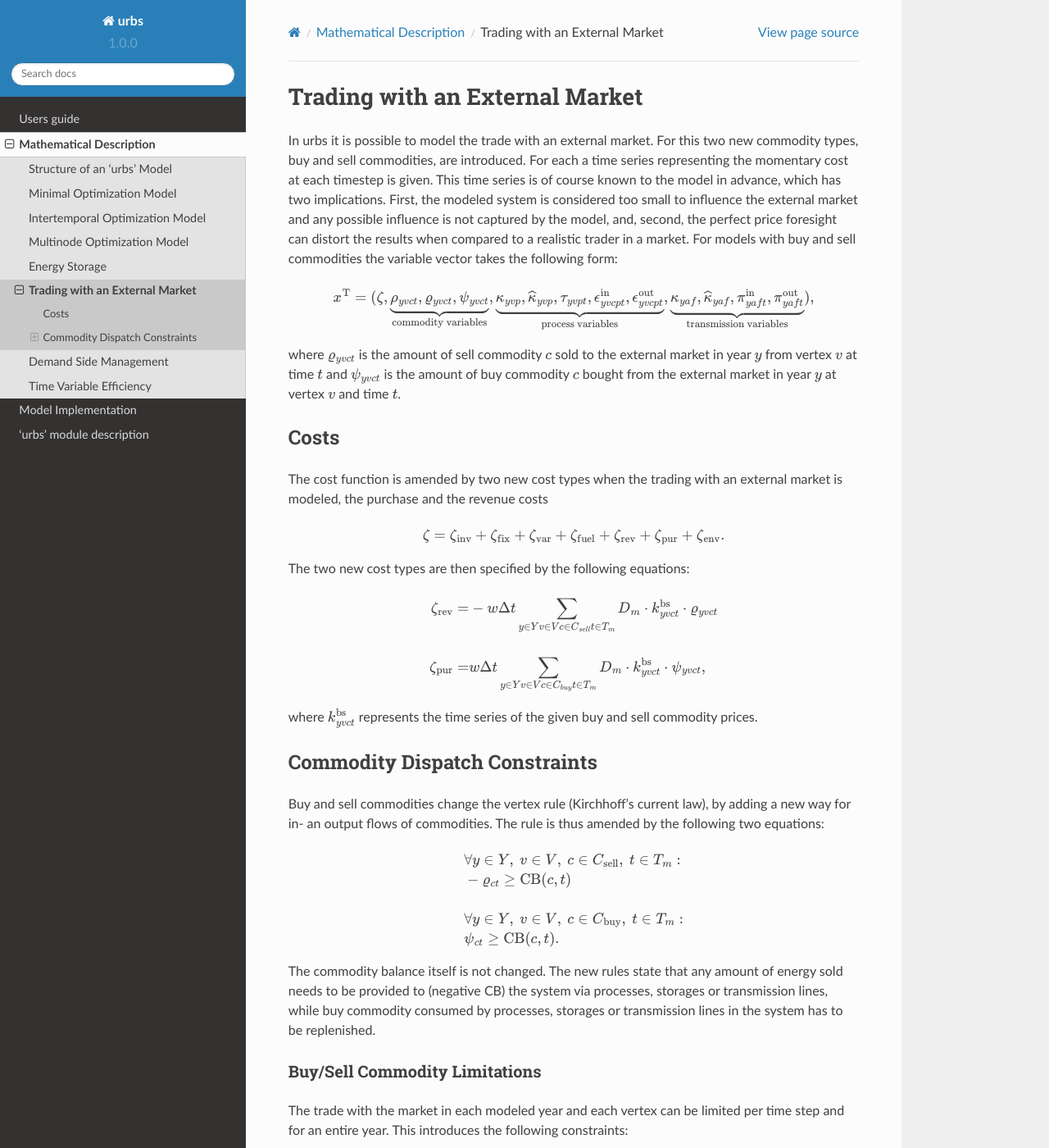
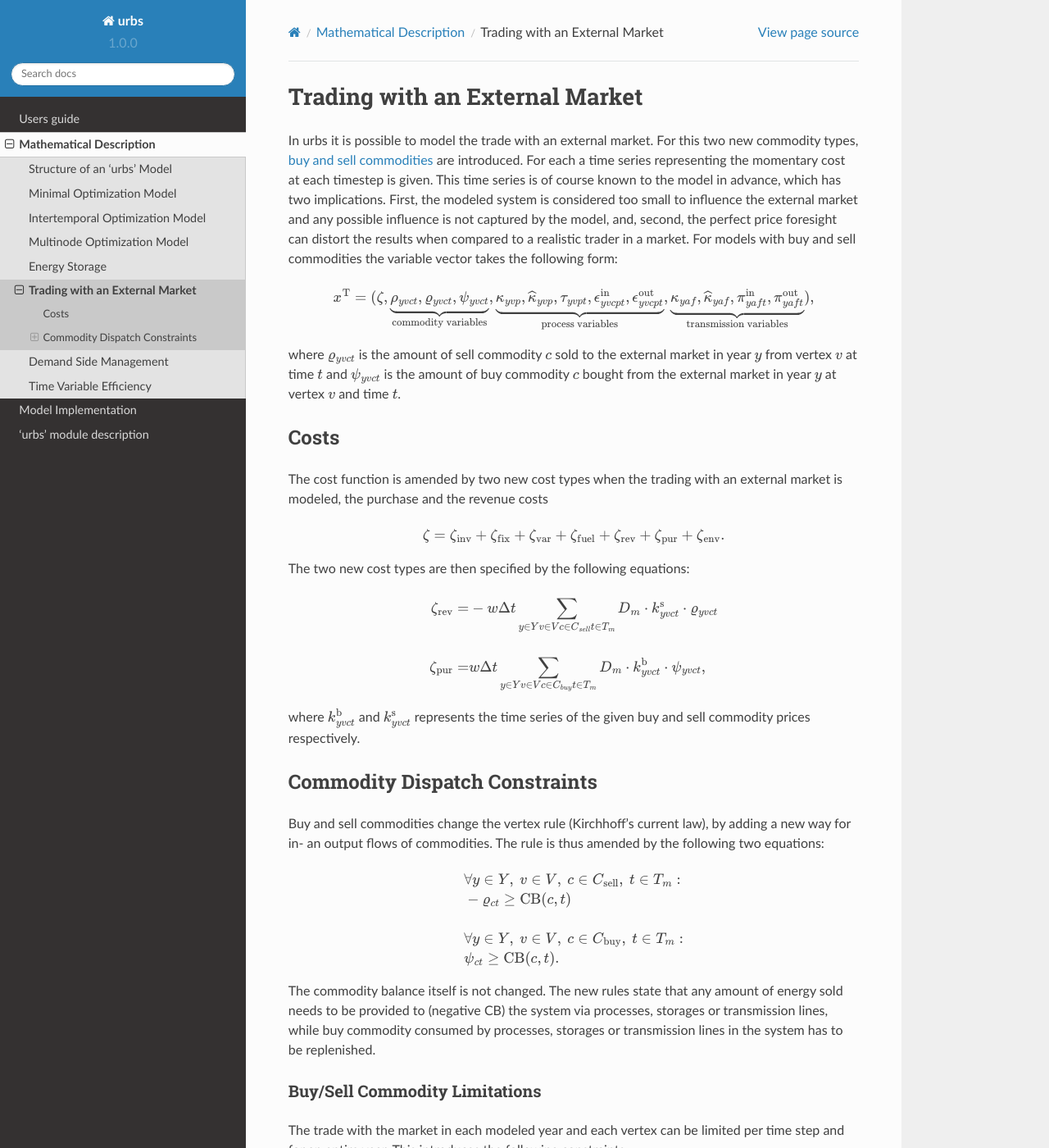
Before and after one commit to tum-ens/urbs, a Sphinx documentation site: the page built from doc/theorydoc/buysell_prob.rst, in a window 1280 px wide and 1400 px high. Shown: the whole window at 82% size. Built offline with Sphinx 7.4.7 and the Read the Docs theme 2.0.0, drawn with Linux system fonts in a browser that asks for light colours.

Commit message:
Parameter for buy/sell is seperated into 2 distinct ones from one. Link to user guide about buy/sell commodity type

```diff
--- a/doc/theorydoc/buysell_prob.rst
+++ b/doc/theorydoc/buysell_prob.rst
@@ -5,7 +5,7 @@
 Trading with an External Market
 ===============================
 In urbs it is possible to model the trade with an external market. For this two
-new commodity types, buy and sell commodities, are introduced. For each a time
+new commodity types, :ref:`buy and sell commodities<buy-sell-commodity-def>` are introduced. For each a time
 series representing the momentary cost at each timestep is given. This time
 series is of course known to the model in advance, which has two implications.
 First, the modeled system is considered too small to influence the external
@@ -44,12 +44,12 @@ The two new cost types are then specified by the following equations:
 .. math::
    \zeta_{\text{rev}}=&-w\Delta t
    \sum_{y\in Y\\v\in V\\c\in C_{sell}\\ t\in T_m}D_{m}\cdot
-   k^{\text{bs}}_{yvct}\cdot \varrho_{yvct}\\\\
+   k^{\text{s}}_{yvct}\cdot \varrho_{yvct}\\\\
    \zeta_{\text{pur}}=&w\Delta t\sum_{y\in Y\\v\in V\\c\in C_{buy}\\ t\in T_m}
-   D_{m}\cdot k^{\text{bs}}_{yvct}\cdot \psi_{yvct},
+   D_{m}\cdot k^{\text{b}}_{yvct}\cdot \psi_{yvct},
 
-where :math:`k^{\text{bs}}_{yvct}` represents the time series of the given
-buy and sell commodity prices.
+where :math:`k^{\text{b}}_{yvct}` and :math:`k^{\text{s}}_{yvct}` represents the time series of the given
+buy and sell commodity prices respectively.
 
 Commodity Dispatch Constraints
 ------------------------------
--- a/doc/users_guide/overview.rst
+++ b/doc/users_guide/overview.rst
@@ -34,6 +34,8 @@ all input data. Each commodity must be exactly one of the following six types:
     amount (in tons) of greenhouse gas emissions from processes. Its
     total amount can be limited, to investigate the effect of policies
     on the model.
+  .. _buy-sell-commodity-def:
+
   * **Buy/Sell**: Commodities of these two types can be traded with an external
     market. Similar to Stock commodities they can be limited per hour or per
     year. As opposed to Stock commodities the price at which they can be traded
```
